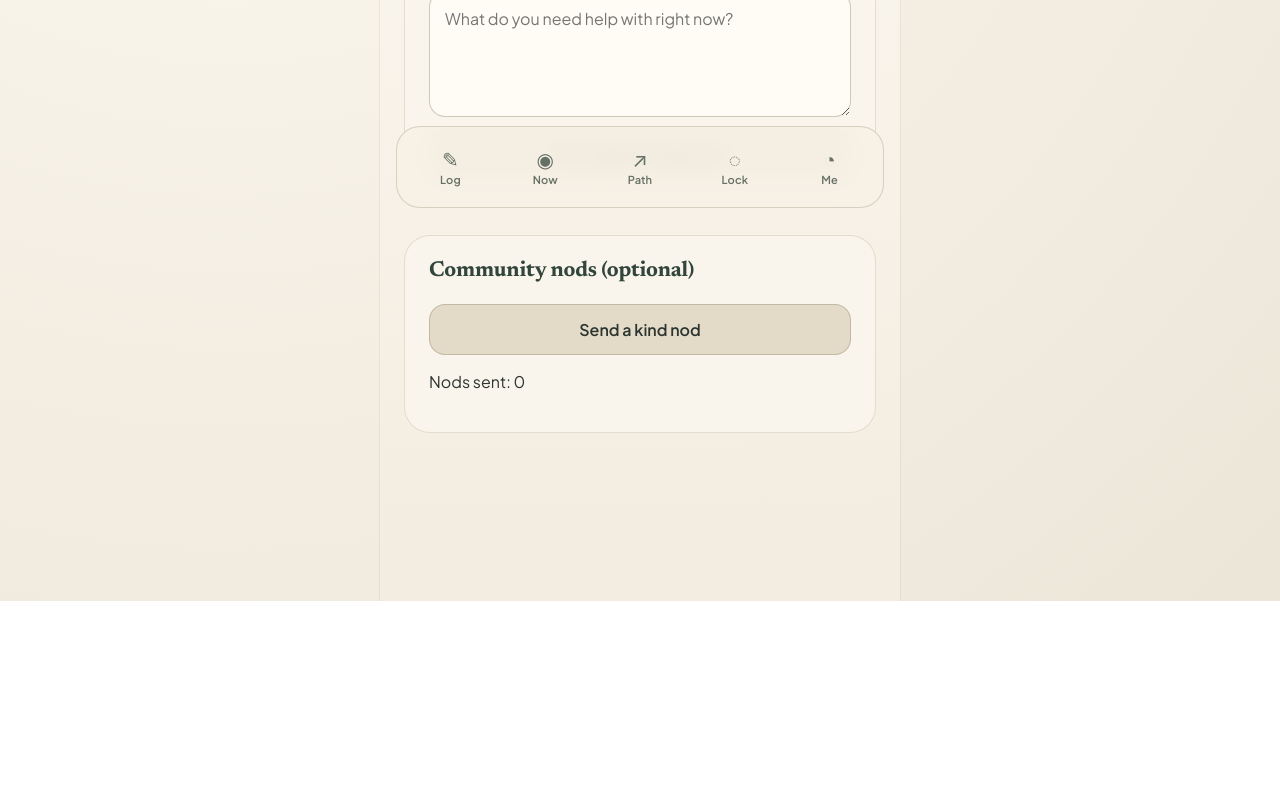
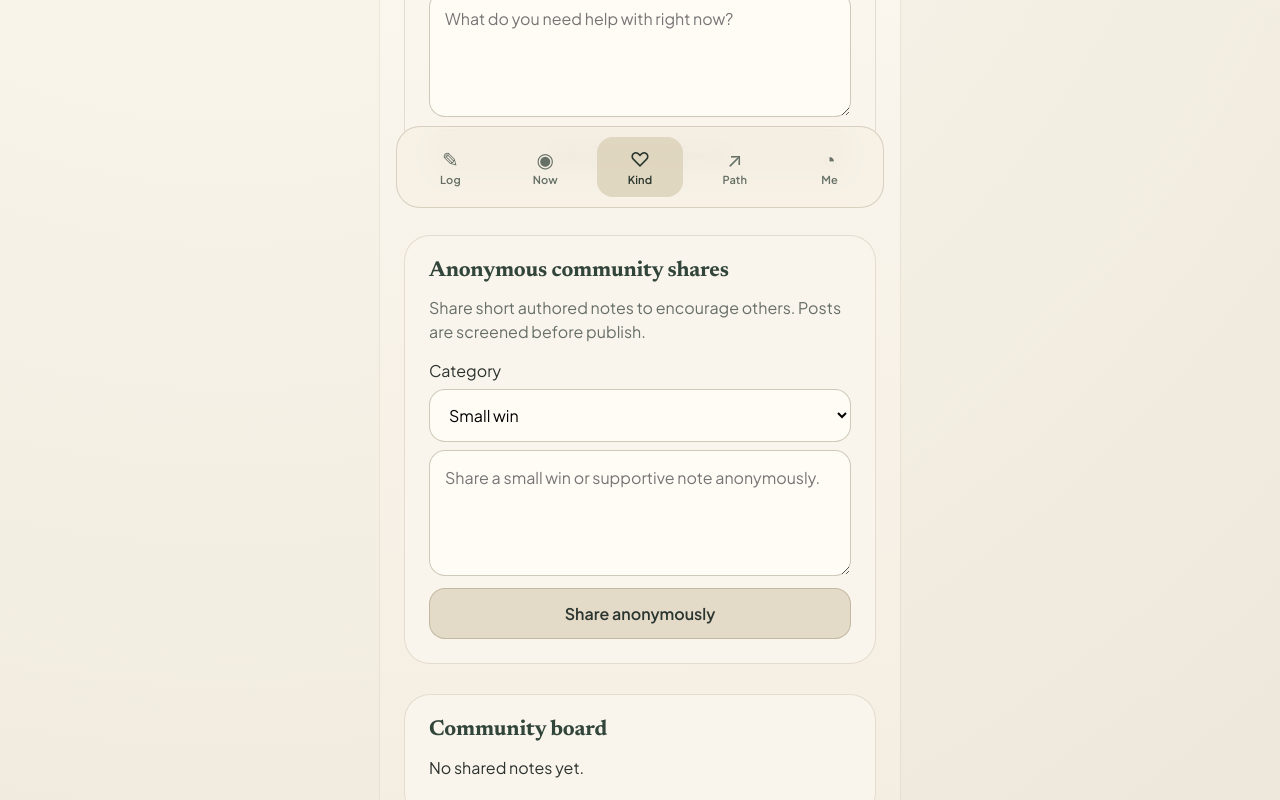
Before and after one commit to carllachance/outgrow, a React (Vite) app: page /kind-words in a window 1280 px wide. Shown: the part 580-1380 px from the top of the page. Before the commit the page ends 1181 px from the top, so only its background shows below. Built offline with nearby package versions, Linux system fonts and the light colour scheme.

Commit message:
Expand journaling tone and redesign kind words community flow

```diff
--- a/src/components/Layout.tsx
+++ b/src/components/Layout.tsx
@@ -11,8 +11,8 @@ type TabItem = {
 const tabs: TabItem[] = [
   { to: '/journal', label: 'Journal', shortLabel: 'Log', icon: '✎' },
   { to: '/today', label: 'Today', shortLabel: 'Now', icon: '◉' },
+  { to: '/kind-words', label: 'Kind Words', shortLabel: 'Kind', icon: '♡' },
   { to: '/growth', label: 'Growth', shortLabel: 'Path', icon: '↗' },
-  { to: '/privacy', label: 'Privacy', shortLabel: 'Lock', icon: '◌' },
   { to: '/profile', label: 'Profile', shortLabel: 'Me', icon: '◔' }
 ];
 
--- /dev/null
+++ b/src/data/purposeIntegrity.ts
@@ -0,0 +1,46 @@
+const HIGH_RISK_PATTERNS = [
+  /punish/i,
+  /starve|skip meals/i,
+  /shame|humiliate/i,
+  /compare.*body|body.*compare/i,
+  /obsess|compulsive|track every/i,
+  /worthless|disgusting/i,
+  /self-harm|hurt myself/i
+];
+
+const MODERATE_RISK_PATTERNS = [
+  /guilt|guilty/i,
+  /control every/i,
+  /failure/i,
+  /binge.*compensate|compensate.*binge/i
+];
+
+const BLOCKED_RESPONSE =
+  'This app is for supportive reflection, not punishment or harmful control. Try naming one kind next step instead.';
+
+export type IntegrityResult = {
+  status: 'allow' | 'review' | 'block';
+  message: string;
+};
+
+export const evaluatePurposeIntegrity = (input: string): IntegrityResult => {
+  const trimmed = input.trim();
+  if (!trimmed) {
+    return { status: 'review', message: 'Please add a little more detail before sharing.' };
+  }
+
+  if (HIGH_RISK_PATTERNS.some((pattern) => pattern.test(trimmed))) {
+    return { status: 'block', message: BLOCKED_RESPONSE };
+  }
+
+  if (MODERATE_RISK_PATTERNS.some((pattern) => pattern.test(trimmed))) {
+    return {
+      status: 'review',
+      message: 'Thanks for sharing. We saved this privately and did not publish it to protect community wellbeing.'
+    };
+  }
+
+  return { status: 'allow', message: '' };
+};
+
+export const sanitizeForShare = (input: string) => input.trim().replace(/\s+/g, ' ').slice(0, 220);
--- a/src/screens/JournalScreen.tsx
+++ b/src/screens/JournalScreen.tsx
@@ -9,12 +9,16 @@ export const JournalScreen = () => {
   const [didntHold, setDidntHold] = useState('');
   const [change, setChange] = useState('');
   const [adapt, setAdapt] = useState('');
+  const [integrityMessage, setIntegrityMessage] = useState('');
 
   const submitEntry = (event: FormEvent) => {
     event.preventDefault();
     if (!entry.trim()) return;
-    addJournalEntry({ type: 'freeform', content: entry });
-    setEntry('');
+    const integrityMessageFromStore = addJournalEntry({ type: 'freeform', content: entry });
+    setIntegrityMessage(integrityMessageFromStore);
+    if (!integrityMessageFromStore.includes('not punishment')) {
+      setEntry('');
+    }
   };
 
   const submitReflection = (event: FormEvent) => {
@@ -29,12 +33,14 @@ export const JournalScreen = () => {
   return (
     <div className="screen">
       <h1>Journal</h1>
-      <p className="muted">Freeform reflections and weekly adjustment.</p>
+      <p className="muted">Freeform reflections for hard days, good days, and everything in between.</p>
       <Card title="Freeform journaling">
+        <p className="muted">Try: Write what&apos;s on your mind, what brings you joy, or brag about yourself.</p>
         <form onSubmit={submitEntry}>
-          <textarea value={entry} onChange={(e) => setEntry(e.target.value)} placeholder="Write what today felt like." />
+          <textarea value={entry} onChange={(e) => setEntry(e.target.value)} placeholder="Write what's on your mind." />
           <button type="submit">Save reflection</button>
         </form>
+        {integrityMessage ? <p>{integrityMessage}</p> : null}
       </Card>
       <Card title="Weekly reflection">
         <form onSubmit={submitReflection} className="stack compact">
--- a/src/screens/KindWordsScreen.tsx
+++ b/src/screens/KindWordsScreen.tsx
@@ -3,11 +3,16 @@ import { Card } from '../components/Card';
 import { getHandResponse, getInspireLine } from '../data/mockSupport';
 import { BrandHeader } from '../components/brand/BrandHeader';
 import { useStore } from '../state/AppStoreContext';
+import type { CommunityCategory } from '../types';
 
 export const KindWordsScreen = () => {
-  const { state, addKindWord, addAnonymousNod } = useStore();
+  const { state, addKindWord, addCommunityShare, flagCommunityShare } = useStore();
   const [inspire, setInspire] = useState('');
   const [request, setRequest] = useState('');
+  const [communityPost, setCommunityPost] = useState('');
+  const [category, setCategory] = useState<CommunityCategory>('small win');
+  const [publishMessage, setPublishMessage] = useState('');
+  const [handMessage, setHandMessage] = useState('');
 
   return (
     <div className="screen">
@@ -22,16 +27,57 @@ export const KindWordsScreen = () => {
           type="button"
           onClick={() => {
             const response = getHandResponse();
-            if (request.trim()) addKindWord(request, response);
+            if (request.trim()) {
+              const message = addKindWord(request, response);
+              setHandMessage(message);
+            }
             setRequest('');
           }}
         >
           Get a gentle response
         </button>
+        {handMessage ? <p>{handMessage}</p> : null}
       </Card>
-      <Card title="Community nods (optional)">
-        <button onClick={addAnonymousNod}>Send a kind nod</button>
-        <p>Nods sent: {state.anonymousNodCount}</p>
+      <Card title="Anonymous community shares">
+        <p className="muted">Share short authored notes to encourage others. Posts are screened before publish.</p>
+        <label>
+          Category
+          <select value={category} onChange={(e) => setCategory(e.target.value as CommunityCategory)}>
+            <option value="small win">Small win</option>
+            <option value="kind reminder">Kind reminder</option>
+            <option value="what helped today">What helped today</option>
+            <option value="gentle encouragement">Gentle encouragement</option>
+          </select>
+        </label>
+        <textarea
+          value={communityPost}
+          maxLength={260}
+          onChange={(e) => setCommunityPost(e.target.value)}
+          placeholder="Share a small win or supportive note anonymously."
+        />
+        <button
+          type="button"
+          onClick={() => {
+            const message = addCommunityShare(communityPost, category);
+            setPublishMessage(message || 'Shared anonymously. Thanks for contributing care.');
+            if (!message || !message.includes('not publish')) {
+              setCommunityPost('');
+            }
+          }}
+        >
+          Share anonymously
+        </button>
+        {publishMessage ? <p>{publishMessage}</p> : null}
+      </Card>
+      <Card title="Community board">
+        {state.communityShares.filter((share) => !share.isFlagged).slice(0, 8).map((share) => (
+          <div key={share.id} className="community-item">
+            <p><strong>{share.category}</strong> · {new Date(share.date).toLocaleDateString()}</p>
+            <p>{share.content}</p>
+            <button type="button" onClick={() => flagCommunityShare(share.id)}>Report / remove</button>
+          </div>
+        ))}
+        {!state.communityShares.some((share) => !share.isFlagged) ? <p>No shared notes yet.</p> : null}
       </Card>
     </div>
   );
--- a/src/screens/PrivacyScreen.tsx
+++ b/src/screens/PrivacyScreen.tsx
@@ -13,7 +13,7 @@ export const PrivacyScreen = () => {
 
       <section className="chapter" aria-labelledby="privacy-controls-title">
         <p className="panel-kicker">Controls</p>
-        <h2 id="privacy-controls-title">Set your boundary.</h2>
+        <h2 id="privacy-controls-title">Set your boundary and lock preferences.</h2>
         <label className="toggle">
           <input type="checkbox" checked={state.privacy.localOnly} onChange={(e) => updatePrivacy({ localOnly: e.target.checked })} />
           Local-only storage
--- a/src/screens/ProfileScreen.tsx
+++ b/src/screens/ProfileScreen.tsx
@@ -1,5 +1,6 @@
 import { Card } from '../components/Card';
 import { useStore } from '../state/AppStoreContext';
+import { Link } from 'react-router-dom';
 
 export const ProfileScreen = () => {
   const { state, updateOnboarding, setSafetyPause } = useStore();
@@ -21,6 +22,10 @@ export const ProfileScreen = () => {
         </button>
         {state.safety.isPaused ? <p>{state.safety.reason}</p> : null}
       </Card>
+      <Card title="Privacy and lock">
+        <p>Lock and privacy controls live here as account-level trust settings.</p>
+        <Link className="button-link" to="/privacy">Open privacy controls</Link>
+      </Card>
     </div>
   );
 };
--- a/src/state/defaultState.ts
+++ b/src/state/defaultState.ts
@@ -22,7 +22,7 @@ export const defaultState: AppState = {
     biometricLock: false
   },
   kindWords: [],
-  anonymousNodCount: 0,
+  communityShares: [],
   safety: {
     isPaused: false,
     reason: ''
--- a/src/state/useAppStore.ts
+++ b/src/state/useAppStore.ts
@@ -1,6 +1,7 @@
 import { useMemo, useState } from 'react';
 import { defaultState } from './defaultState';
-import type { AppState, JournalEntry, KindWordEntry, Reflection } from '../types';
+import type { AppState, CommunityCategory, JournalEntry, KindWordEntry, Reflection } from '../types';
+import { evaluatePurposeIntegrity, sanitizeForShare } from '../data/purposeIntegrity';
 
 const STORAGE_KEY = 'outgrow-mvp-state-v1';
 
@@ -38,12 +39,20 @@ export const useAppStore = () => {
         persist({ ...state, safety: { isPaused, reason } });
       },
       addJournalEntry: (entry: Omit<JournalEntry, 'id' | 'date'>) => {
+        const screenedContent = sanitizeForShare(entry.content);
+        const integrity = evaluatePurposeIntegrity(screenedContent);
+        if (integrity.status === 'block') {
+          return integrity.message;
+        }
+
         const full: JournalEntry = {
           ...entry,
+          content: screenedContent,
           id: crypto.randomUUID(),
           date: new Date().toISOString()
         };
         persist({ ...state, journalEntries: [full, ...state.journalEntries] });
+        return integrity.status === 'review' ? integrity.message : '';
       },
       addReflection: (reflection: Reflection) => {
         persist({ ...state, weeklyReflections: [reflection, ...state.weeklyReflections] });
@@ -53,16 +62,48 @@ export const useAppStore = () => {
         persist({ ...state, returnMoments: [full, ...state.returnMoments] });
       },
       addKindWord: (request: string, response: string) => {
+        const screenedRequest = sanitizeForShare(request);
+        const screenedResponse = sanitizeForShare(response);
+        const requestResult = evaluatePurposeIntegrity(screenedRequest);
+        const responseResult = evaluatePurposeIntegrity(screenedResponse);
+        if (requestResult.status === 'block' || responseResult.status === 'block') {
+          return requestResult.message || responseResult.message;
+        }
+
         const full: KindWordEntry = {
           id: crypto.randomUUID(),
           date: new Date().toISOString(),
-          request,
-          response
+          request: screenedRequest,
+          response: screenedResponse
         };
         persist({ ...state, kindWords: [full, ...state.kindWords] });
+        return '';
       },
-      addAnonymousNod: () => {
-        persist({ ...state, anonymousNodCount: state.anonymousNodCount + 1 });
+      addCommunityShare: (content: string, category: CommunityCategory) => {
+        const screened = sanitizeForShare(content);
+        const integrity = evaluatePurposeIntegrity(screened);
+        if (integrity.status === 'block') {
+          return integrity.message;
+        }
+
+        const full = {
+          id: crypto.randomUUID(),
+          date: new Date().toISOString(),
+          category,
+          content: screened,
+          authorLabel: 'Anonymous',
+          isFlagged: integrity.status === 'review'
+        };
+        persist({ ...state, communityShares: [full, ...state.communityShares] });
+        return integrity.message;
+      },
+      flagCommunityShare: (id: string) => {
+        persist({
+          ...state,
+          communityShares: state.communityShares.map((share) =>
+            share.id === id ? { ...share, isFlagged: true } : share
+          )
+        });
       },
       clearAllData: () => {
         persist(defaultState);
--- a/src/styles.css
+++ b/src/styles.css
@@ -184,6 +184,15 @@ button { background: #e4dac8; color: #2b352f; font-weight: 600; }
   background: rgba(238, 228, 208, 0.72);
 }
 
+.community-item {
+  padding: 14px 0;
+  border-top: 1px solid rgba(166, 151, 123, 0.24);
+}
+
+.community-item p {
+  margin: 0 0 8px;
+}
+
 .toggle {
   display: flex;
   align-items: center;
```
Also changed, not shown: src/types.ts (+16 -1 lines).
